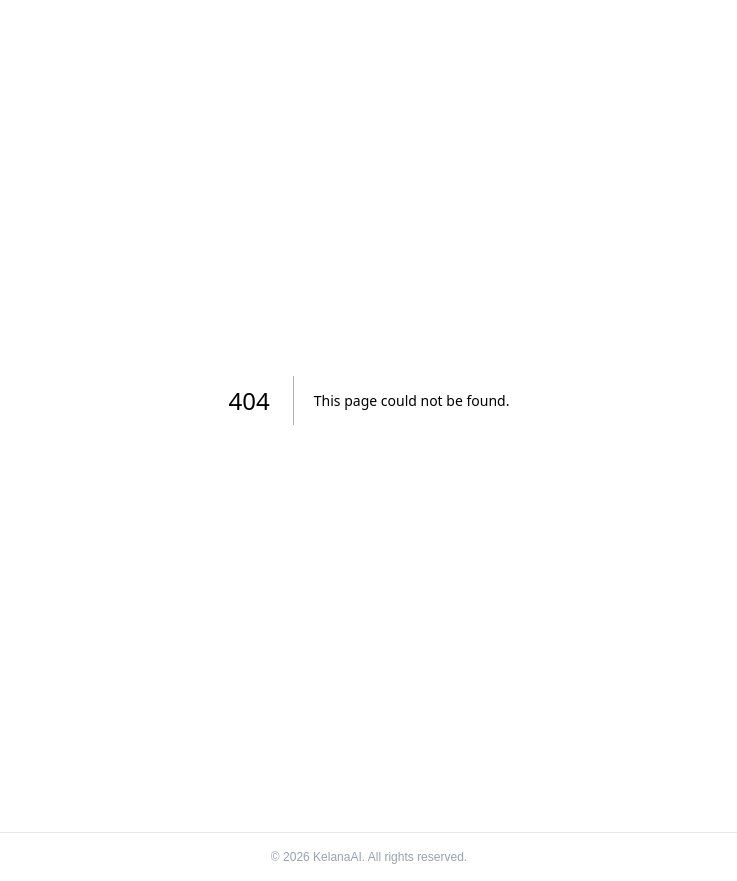
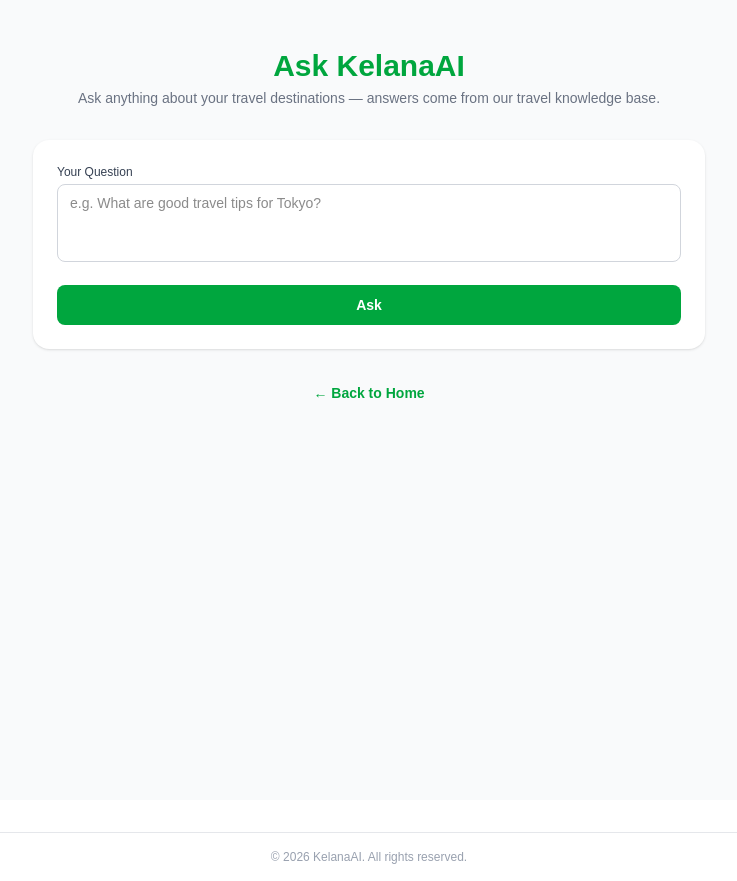
Before and after one commit to abakbare-hash/kelana-ai, a Next.js app in the folder frontend/: page /ask in a window 1280 px wide. Before the commit this address had no page. Shown: the whole page, without its empty margins (271-1008 px from the left). Built offline with nearby package versions, Linux system fonts and the light colour scheme; sample sign-in values are in the browser's storage.

Commit message:
Add Amazon Bedrock Knowledge Base

```diff
--- /dev/null
+++ b/frontend/app/ask/page.tsx
@@ -0,0 +1,163 @@
+"use client";
+
+import { useEffect, useState } from "react";
+import { useRouter } from "next/navigation";
+
+interface Source {
+  document_id: string;
+  location?: { s3Location?: { uri?: string }; type?: string };
+  metadata?: { _document_title?: string; _source_uri?: string };
+  score?: number;
+}
+
+export default function AskPage() {
+  const router = useRouter();
+  const [question, setQuestion] = useState("");
+  const [answer, setAnswer] = useState("");
+  const [sources, setSources] = useState<Source[]>([]);
+  const [loading, setLoading] = useState(false);
+  const [error, setError] = useState("");
+
+  useEffect(() => {
+    const stored = localStorage.getItem("user");
+    if (!stored) {
+      router.push("/login");
+    }
+  }, [router]);
+
+  async function handleAsk(e: React.FormEvent) {
+    e.preventDefault();
+    if (!question.trim()) return;
+
+    setLoading(true);
+    setError("");
+    setAnswer("");
+    setSources([]);
+
+    try {
+      const stored = localStorage.getItem("user");
+      const user = stored ? JSON.parse(stored) : null;
+
+      const res = await fetch("http://localhost:8000/api/v1/ask", {
+        method: "POST",
+        headers: {
+          "Content-Type": "application/json",
+          Authorization: `Bearer ${user?.token}`,
+        },
+        body: JSON.stringify({ question }),
+      });
+
+      const data = await res.json();
+      if (!res.ok) throw new Error(data.detail || "Something went wrong");
+
+      setAnswer(data.answer);
+      setSources(data.source || []);
+    } catch (err: unknown) {
+      setError(err instanceof Error ? err.message : "Something went wrong");
+    } finally {
+      setLoading(false);
+    }
+  }
+
+  return (
+    <main className="min-h-screen bg-gray-50 py-8 sm:py-12 px-4">
+      <div className="max-w-2xl mx-auto w-full">
+
+        {/* Header */}
+        <div className="text-center mb-6 sm:mb-8">
+          <h1 className="text-2xl sm:text-3xl font-bold text-green-600 mb-1">Ask KelanaAI</h1>
+          <p className="text-gray-500 text-sm">
+            Ask anything about your travel destinations — answers come from our travel knowledge base.
+          </p>
+        </div>
+
+        {/* Ask form */}
+        <form onSubmit={handleAsk} className="bg-white rounded-2xl shadow p-4 sm:p-6 space-y-4">
+          <div>
+            <label className="block text-xs font-medium text-gray-700 mb-1">Your Question</label>
+            <textarea
+              placeholder="e.g. What are good travel tips for Tokyo?"
+              value={question}
+              onChange={(e) => setQuestion(e.target.value)}
+              required
+              rows={3}
+              className="w-full border border-gray-300 rounded-lg px-3 py-2 text-sm resize-none focus:outline-none focus:ring-2 focus:ring-green-500"
+            />
+          </div>
+          <button
+            type="submit"
+            disabled={loading}
+            className="w-full bg-green-600 text-white py-2.5 rounded-lg font-semibold text-sm hover:bg-green-700 transition disabled:opacity-50"
+          >
+            {loading ? "Thinking..." : "Ask"}
+          </button>
+        </form>
+
+        {/* Loading */}
+        {loading && (
+          <div className="mt-6 flex flex-col items-center gap-3 text-gray-500">
+            <div className="w-8 h-8 border-4 border-green-500 border-t-transparent rounded-full animate-spin" />
+            <p className="text-xs text-gray-400">Searching the knowledge base...</p>
+          </div>
+        )}
+
+        {/* Error */}
+        {error && (
+          <div className="mt-6 bg-red-50 border border-red-200 text-red-700 rounded-xl p-4 text-sm">
+            {error}
+          </div>
+        )}
+
+        {/* Answer */}
+        {answer && !loading && (
+          <div className="mt-6 bg-white rounded-2xl shadow p-5 sm:p-6">
+            <h2 className="text-green-600 font-bold text-sm mb-3">Answer</h2>
+            <p className="text-gray-700 text-sm whitespace-pre-wrap leading-relaxed">{answer}</p>
+
+            {/* Sources at the bottom */}
+            {sources.length > 0 && (
+              <div className="mt-5 pt-4 border-t border-gray-100">
+                <p className="text-sm font-bold text-gray-700 mb-2">Source:</p>
+                <ol className="list-decimal list-inside space-y-1">
+                  {Array.from(
+                    new Map(
+                      sources.map((src) => {
+                        const name =
+                          src.metadata?._document_title ||
+                          src.document_id.split("/").pop() ||
+                          src.document_id;
+                        const uri = src.location?.s3Location?.uri || src.document_id;
+                        return [name, uri] as [string, string];
+                      })
+                    ).entries()
+                  ).map(([name, uri]) => (
+                    <li key={name} className="text-sm text-gray-600">
+                      <a
+                        href={uri}
+                        target="_blank"
+                        rel="noopener noreferrer"
+                        className="text-green-600 hover:text-green-700 hover:underline"
+                      >
+                        {name}
+                      </a>
+                    </li>
+                  ))}
+                </ol>
+              </div>
+            )}
+          </div>
+        )}
+
+        {/* Back */}
+        <div className="mt-8 text-center">
+          <button
+            onClick={() => router.push("/")}
+            className="text-sm font-semibold text-green-600 hover:text-green-700 transition"
+          >
+            ← Back to Home
+          </button>
+        </div>
+      </div>
+    </main>
+  );
+}
--- a/frontend/app/page.tsx
+++ b/frontend/app/page.tsx
@@ -338,6 +338,12 @@
             <div className="flex items-center gap-2">
               <span className="text-gray-500">Hi, <span className="font-semibold text-gray-700">{user.name}</span></span>
               <button
+                onClick={() => router.push("/ask")}
+                className="text-xs font-semibold text-green-600 border border-green-600 rounded-lg px-3 py-1 hover:bg-green-600 hover:text-white active:scale-95 transition-all duration-150"
+              >
+                Ask KelanaAI
+              </button>
+              <button
                 onClick={() => router.push("/profile")}
                 aria-label="My Profile"
                 title="My Profile"
--- a/frontend/app/trip/[id]/page.tsx
+++ b/frontend/app/trip/[id]/page.tsx
@@ -18,7 +18,7 @@
 
 const LOADING_MESSAGES = [
   "Generating itinerary...",
-  "Please wait while Amazon Nova Lite does its best for you ✨",
+  "Please wait while KelanaAI does its best for you ✨",
   "Researching the best spots for your trip...",
   "Calculating your daily budget breakdown...",
   "Finding local food recommendations...",
```
